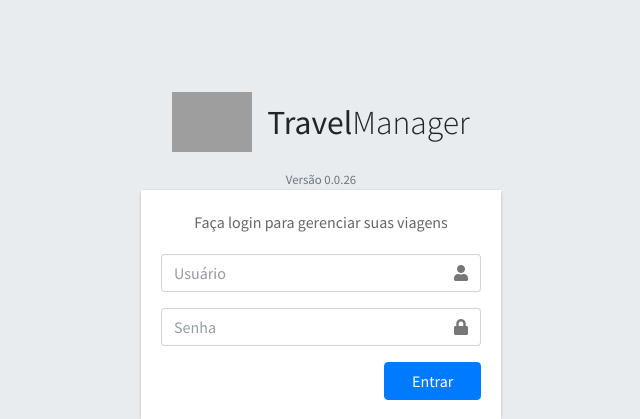
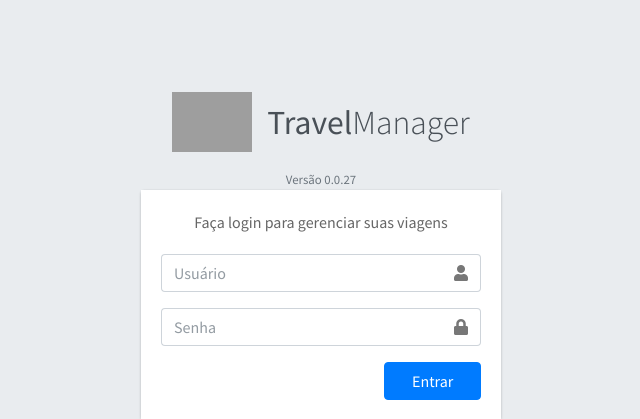
Before and after one commit to chmviola/travel_manager, a Django app: page /login/ in a window 1280 px wide. Shown: the part 144-563 px from the top of the page, without its empty margins (319-959 px from the left). Run offline with Django 5.2, Linux system fonts and the light colour scheme; some libraries are stand-ins or nearby versions; grey boxes are pictures that could not be loaded.

```diff
--- a/app/config/settings.py
+++ b/app/config/settings.py
@@ -15,7 +15,7 @@ from pathlib import Path
 from decouple import config
 
 # Versão do Aplicativo (Edite apenas aqui!)
-APP_VERSION = '0.0.26'
+APP_VERSION = '0.0.27'
 
 # Build paths inside the project like this: BASE_DIR / 'subdir'.
 BASE_DIR = Path(__file__).resolve().parent.parent
--- a/app/core/templates/login.html
+++ b/app/core/templates/login.html
@@ -14,7 +14,7 @@
 <body class="hold-transition login-page">
 <div class="login-box">
 <div class="login-logo" style="display: flex; align-items: center; justify-content: center;">
-    <a href="#" style="display: flex; align-items: center; text-decoration: none; color: inherit;">
+    <a href="#" style="display: flex; align-items: center;">
         <img src="{% static 'img/logo.png' %}"
              alt="Logo"
              style="height: 60px; width: auto; margin-right: 15px;">
```
